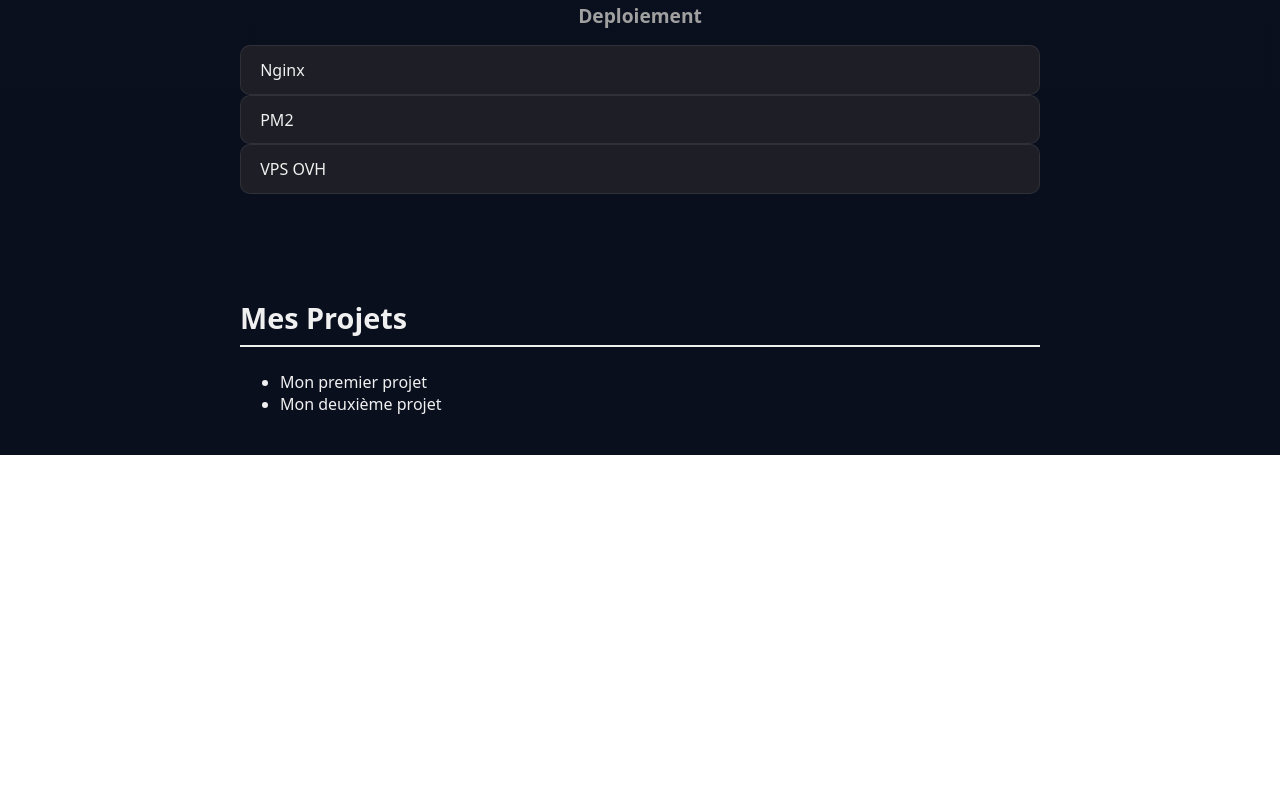
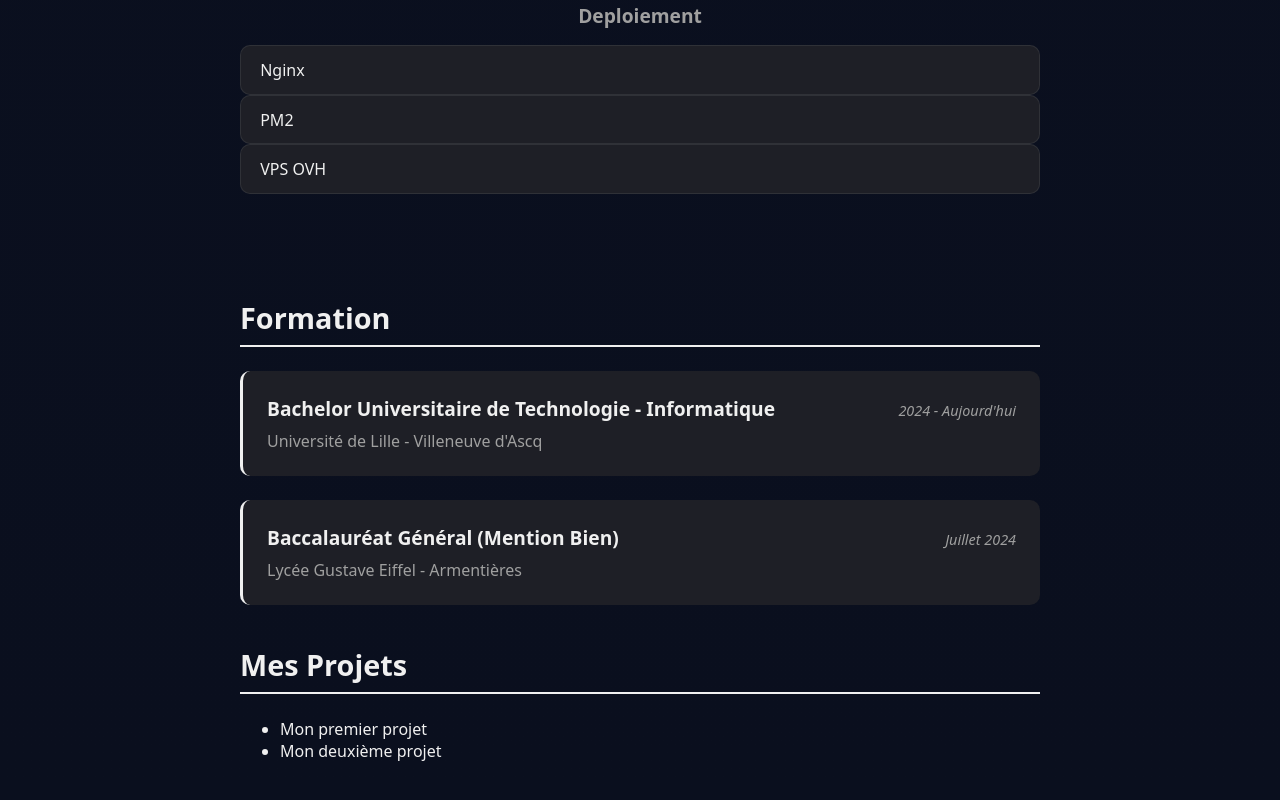
Before and after one commit to Anas-SIBARNI/portfolio, a Vue app: page / in a window 1280 px wide. Shown: the part 1590-2390 px from the top of the page. Before the commit the page ends 2045 px from the top, so only its background shows below. Built offline with nearby package versions, Linux system fonts and the light colour scheme.

Commit message:
components Formation

```diff
--- a/src/App.vue
+++ b/src/App.vue
@@ -14,7 +14,20 @@ const competences = {
   deploiement: ['Nginx', 'PM2', 'VPS OVH']
 };
 
-
+const formations = [
+  {
+    id: 1,
+    annee: "2024 - Aujourd'hui",
+    titre: "Bachelor Universitaire de Technologie - Informatique",
+    etablissement: "Université de Lille - Villeneuve d'Ascq"
+  },
+  {
+    id: 2,
+    annee: "Juillet 2024",
+    titre: "Baccalauréat Général (Mention Bien)",
+    etablissement: "Lycée Gustave Eiffel - Armentières"
+  }
+];
 
 </script>
 
@@ -23,7 +36,7 @@ const competences = {
   <main>
     <Accueil />
     <Competences :competences="competences" />
-    <Formation />
+    <Formation :formations="formations"/>
     <Realisations :projets="projets" />
     <Contact />
   </main>
--- a/src/components/Formation.vue
+++ b/src/components/Formation.vue
@@ -1,3 +1,72 @@
-<script setup lang="ts"></script>
-<template></template>
-<style></style>
+<script setup lang="ts">
+defineProps(['formations'])
+</script>
+<template>
+    <section class="formation-section">
+      <h2>Formation</h2>
+
+      <div v-for="formation in formations" :key="formation.id" class="formation-item">
+        <div class="formation-header">
+          <h3 class="titre">{{ formation.titre }}</h3>
+          <span class="annee">{{ formation.annee }}</span>
+        </div>
+        <p class="etablissement">{{ formation.etablissement }}</p>
+      </div>
+    </section>
+  </template>
+
+
+<style scoped>
+/* =================================== */
+/* Styles de base (Mobile First)       */
+/* =================================== */
+.formation-item {
+  background-color: rgba(39, 39, 42, 0.7);
+  padding: 1.5rem;
+  border-radius: 10px;
+  border-left: 3px solid var(--couleur-accent); /* Ligne de style sur le côté */
+  margin-bottom: 1.5rem;
+}
+
+.formation-header {
+  display: flex;
+  flex-wrap: wrap;
+  justify-content: space-between;
+  align-items: baseline;
+  gap: 1rem; /* Espace entre le titre et l'année */
+  margin-bottom: 0.5rem;
+}
+
+.titre {
+  font-size: 1.2rem;
+  font-weight: 600;
+  color: var(--couleur-texte);
+  margin: 0; /* On enlève la marge par défaut du h3 */
+}
+
+.annee {
+  font-size: 0.9rem;
+  color: var(--couleur-texte-secondaire);
+  font-style: italic;
+  flex-shrink: 0;
+}
+
+.etablissement {
+  font-size: 1rem;
+  color: var(--couleur-texte-secondaire);
+  margin: 0;
+}
+
+/* =================================== */
+/* Styles pour écrans plus grands (Desktop) */
+/* =================================== */
+@media (min-width: 768px) {
+  .formation-item {
+    transition: all 0.3s ease;
+  }
+  .formation-item:hover {
+    transform: translateY(-5px);
+    background-color: rgba(50, 50, 50, 0.9);
+  }
+}
+</style>
```
